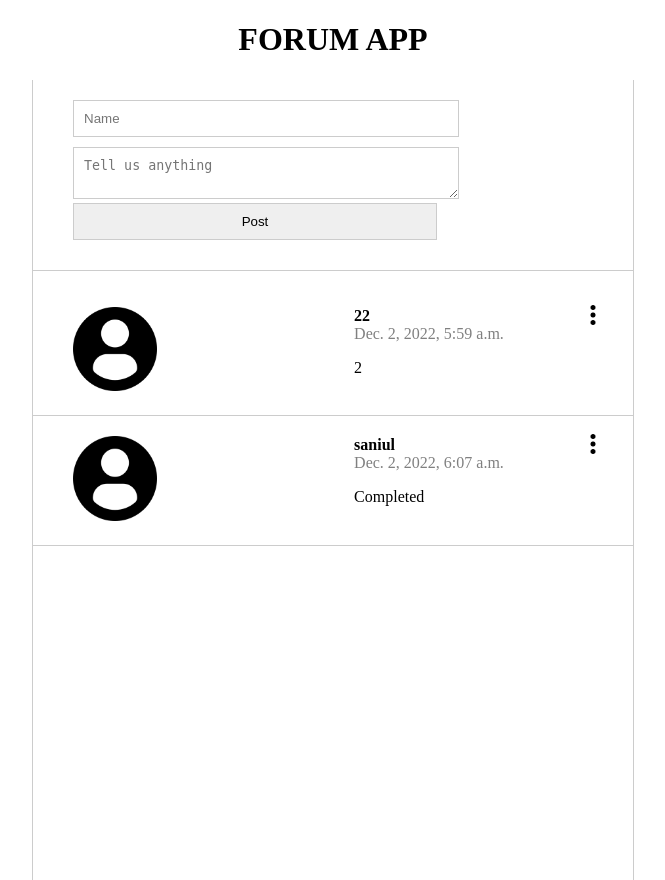
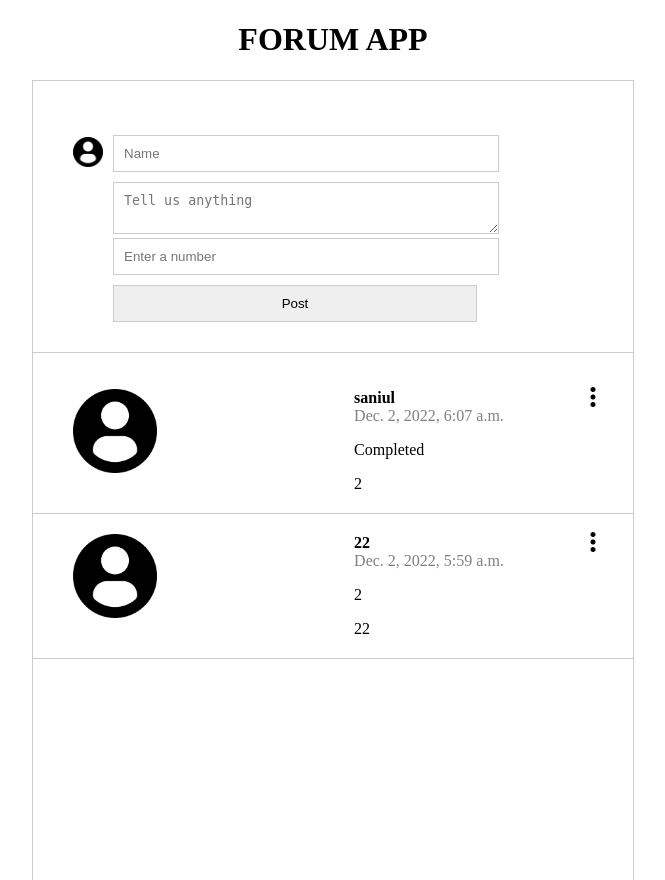
Before and after one commit to SaniulHaqueMallik/Django_Forum, a Django app: page / in a window 1280 px wide. Shown: the whole page, without its empty margins (307-972 px from the left). Run offline with Django 4.2, Linux system fonts and the light colour scheme; data comes from the database, SQL or seed files in the repository; both versions use the stored data as it was after the commit.

Commit message:
Final Push

```diff
--- a/django_forum/settings.py
+++ b/django_forum/settings.py
@@ -28,8 +28,7 @@ DEBUG = True
 ALLOWED_HOSTS = ['*']
 X_FRAME_OPTIONS = '*'
 CORS_ORIGIN_ALLOW_ALL = True
-CSRF_TRUSTED_ORIGINS = ['https://127.0.0.1:8000', 'http://0.0.0.0:3000/',
-                        'https://djangoforum.saniulmallik.repl.co/', ]
+CSRF_TRUSTED_ORIGINS = ['https://127.0.0.1:8000', ]
 
 
 # Application definition
@@ -42,11 +41,9 @@ INSTALLED_APPS = [
     'django.contrib.messages',
     'django.contrib.staticfiles',
     'posts',
-    'corsheaders',
 ]
 
 MIDDLEWARE = [
-    'corsheaders.middleware.CorsMiddleware',
     'django.middleware.security.SecurityMiddleware',
     'django.contrib.sessions.middleware.SessionMiddleware',
     'django.middleware.common.CommonMiddleware',
--- a/posts/models.py
+++ b/posts/models.py
@@ -10,6 +10,9 @@ class Post(models.Model):
     body = models.CharField(
         'Body', blank=False, null=False, max_length=140, db_index=True
     )
+    numbers = models.IntegerField(
+        'number', blank=False, null=True, db_index=True, default=0
+    )
     created_at = models.DateTimeField(
         'Created DateTime', blank=True, auto_now_add=True
     )
--- a/posts/views.py
+++ b/posts/views.py
@@ -2,6 +2,7 @@ from django.shortcuts import render
 from django.http import HttpResponse, HttpResponseRedirect
 from .models import Post
 from .forms import PostForm
+
 # Create your views here.
 
 
@@ -18,9 +19,9 @@ def index(request):
             return HttpResponseRedirect('/')
 
         else:
-            return HttpResponseRedirect(form.erros.as_json)
+            return HttpResponseRedirect(form.errors.as_json())
     # get all post upto 20
-    posts = Post.objects.all()[:20]
+    posts = Post.objects.all().order_by('-created_at')[:20]
 
     # show
     return render(request, 'posts.html',
--- a/static/css/style.css
+++ b/static/css/style.css
@@ -8,11 +8,17 @@ body{
     margin: 0 auto;
     border-left: 1px solid #ccc;
     border-right: 1px solid #ccc;
+
 }
-
+.a1{
+    position: relative;
+    left: 40px;
+}
 .post_form{
     padding: 20px 40px;
     border-bottom: 1px solid #ccc;
+    border-top: 1px solid #ccc;
+
 }
 
 .post_form input{
@@ -20,6 +26,7 @@ body{
     margin-bottom: 10px;
     padding: 10px;
     border: 1px solid #ccc;
+
 }
 .post_form textarea{
     width: 70%;
@@ -62,6 +69,13 @@ body{
     width: 100%;
     height: 50%;
 }
+.deflogo img{
+    width: 30px;
+    height: 30px;
+    position: relative;
+    top: 36px;
+
+}
 .posts li .menu_icon{
     width: 20px;
     height: 20px;
--- a/templates/base.html
+++ b/templates/base.html
@@ -4,10 +4,10 @@
     <meta charset="UTF-8">
     <meta http-equiv="X-UA-Compatible" content="IE=edge">
     <meta name="viewport" content="width=device-width, initial-scale=1.0">
-    <title>Django Forum</title>
-
     {% load static %}
     <link href="{% static 'css/style.css' %}" rel="stylesheet"/>
+    <title>Django Forum</title>
+    <link rel="icon" href="/static/img/user.png"/>
 </head>
 <body>
     <h1 style="text-align: center;">FORUM APP</h1>
--- a/templates/posts.html
+++ b/templates/posts.html
@@ -3,17 +3,20 @@
 
 <section class="content">
     <section class="post_form">
-      <form action="/" method="POST">
+      <form class="form" action="/" method="POST">
         {% csrf_token %}
-        <input type="text" name="name" placeholder="Name" required>
-        <textarea name="body" placeholder="Tell us anything" required></textarea>
-        <input type="submit" value="Post"/>
+        <div class="deflogo"><img src="{% static 'img/user.png' %}"/></div>
+        <div class="a1">
+        <input type="text" name="name" placeholder="Name">
+        <textarea name="body" placeholder="Tell us anything" ></textarea>
+        <input name="numbers" type="number" placeholder="Enter a number" >
+        <input type="submit" value="Post"/></div>
       </form>
     </section>
     <section class="posts">
         <ul>
           {% for post in posts %}
-          <li>
+          <li class="c2">
             <!-- {% load static %} -->
             <img class="menu_icon js-menu-icon" src="{% static 'img/menu.png' %}"/>
             <div class="menu">
@@ -26,7 +29,8 @@
               <div class="name">{{ post.name }} </div>
               <div class="datetime">{{ post.created_at}}</div>
               <p>{{ post.body}}</p>
-              <!-- <a href="/delete/{{ post.id }}/">delete</a> -->
+              <div class="numbers">{{post.numbers}}</div>
+
             </div>
           </li>
           {% endfor %}
```
Also changed, not shown: db.sqlite3, posts/migrations/0002_post_numbers.py (added), posts/migrations/0003_alter_post_numbers.py (added), 1 other file.
